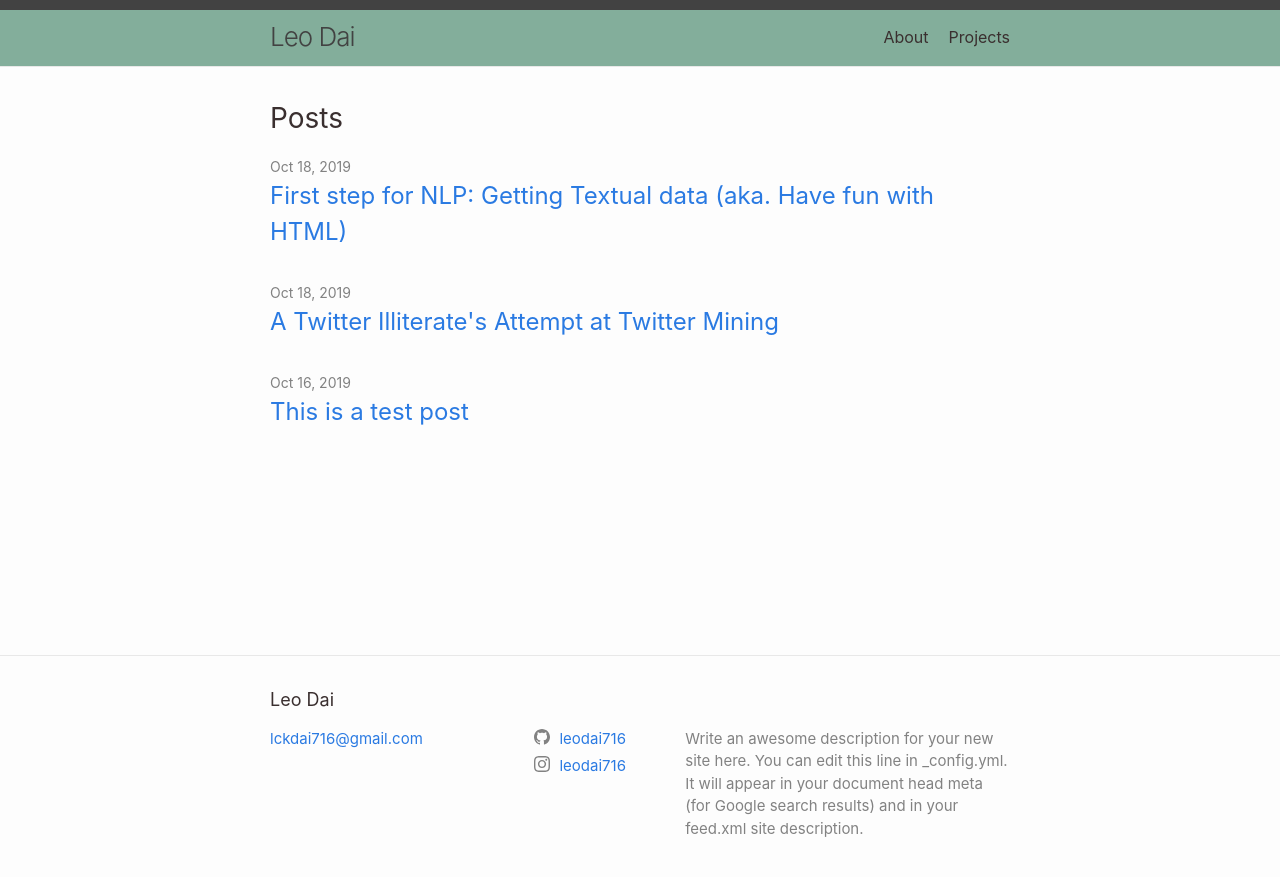
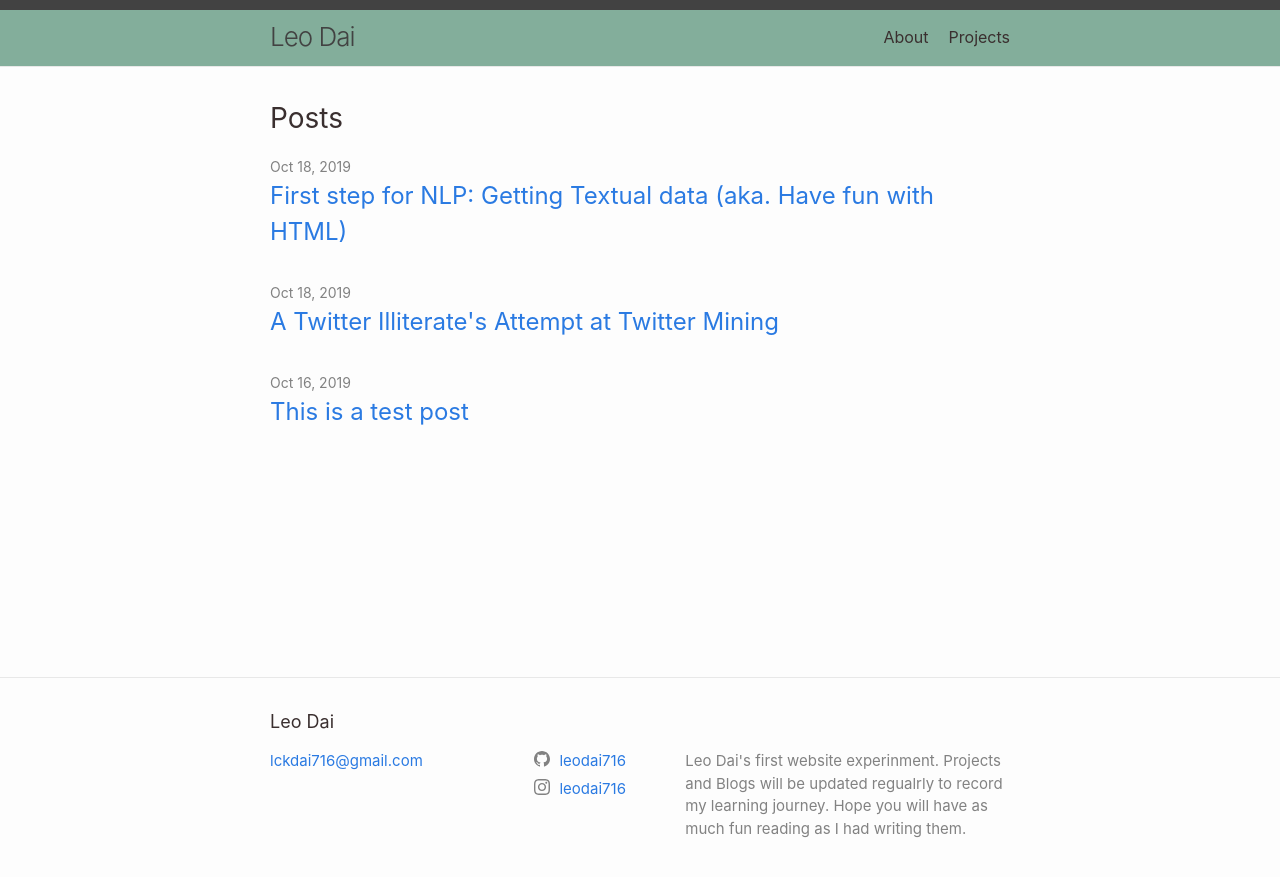
Before and after one commit to leodai716/myghpage, a Jekyll site: the page built from index.markdown, in a window 1280 px wide. Shown: the top 877 px of the page. Built offline with Jekyll 4.4.1, drawn with Linux system fonts in a browser that asks for light colours.

Commit message:
Change website description

```diff
--- a/_config.yml
+++ b/_config.yml
@@ -21,9 +21,8 @@
 title: Leo Dai
 email: lckdai716@gmail.com
 description: >- # this means to ignore newlines until "baseurl:"
-  Write an awesome description for your new site here. You can edit this
-  line in _config.yml. It will appear in your document head meta (for
-  Google search results) and in your feed.xml site description.
+  Leo Dai's first website experinment. Projects and Blogs will be updated regualrly to record my learning
+  journey. Hope you will have as much fun reading as I had writing them.
 baseurl: "/myghpage" # the subpath of your site, e.g. /blog
 url: "https://leodai716.github.io" # the base hostname & protocol for your site, e.g. http://example.com
 instagram_username: leodai716
```
